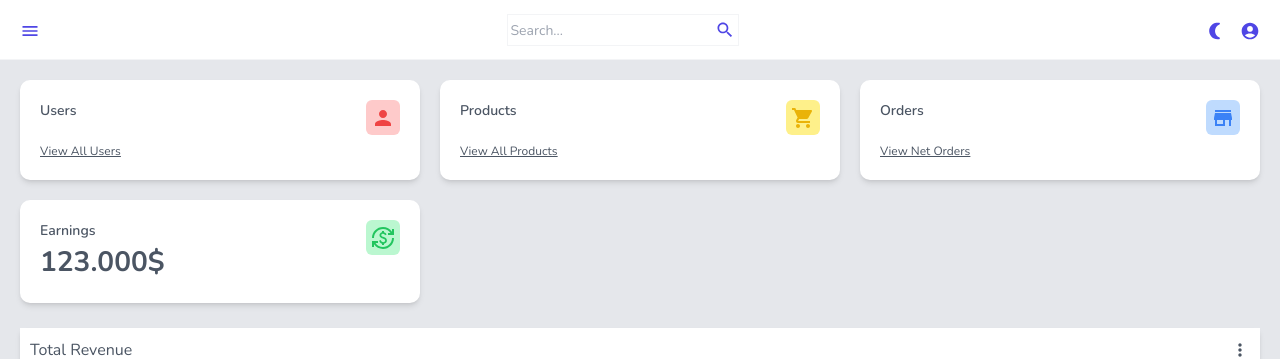
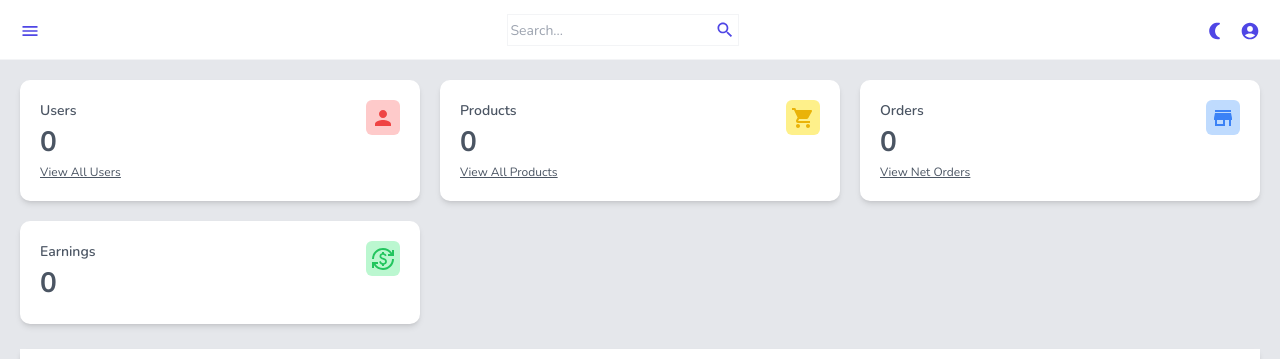
Before and after one commit to mustafa-khaled/Admin-Dashboard, a React (Vite) app: page /home in a window 1280 px wide. Shown: the top 359 px of the page. Built offline with nearby package versions, Linux system fonts and the light colour scheme; no server answers; the database is empty; sample sign-in values are in the browser's storage.

Commit message:
edit in wesges

```diff
--- a/src/components/widget/Widget.jsx
+++ b/src/components/widget/Widget.jsx
@@ -7,7 +7,7 @@ function Widget({ widget, amount, percentage }) {
     <div className="flex flex-[1] p-[20px] justify-between  bg-colorGrey2  shadow-md rounded-[10px] min-h-[100px] ">
       <div className="flex flex-col justify-between">
         <span className="text-[14px] font-semibold">{widget.title}</span>
-        <span className="text-[28px] font-bold">{amount || widget.amount}</span>
+        <span className="text-[28px] font-bold">{amount || 0}</span>
         <span className="text-[12px] cursor-pointer underline">
           <Link to={widget.to}>{widget.link}</Link>
         </span>
```
